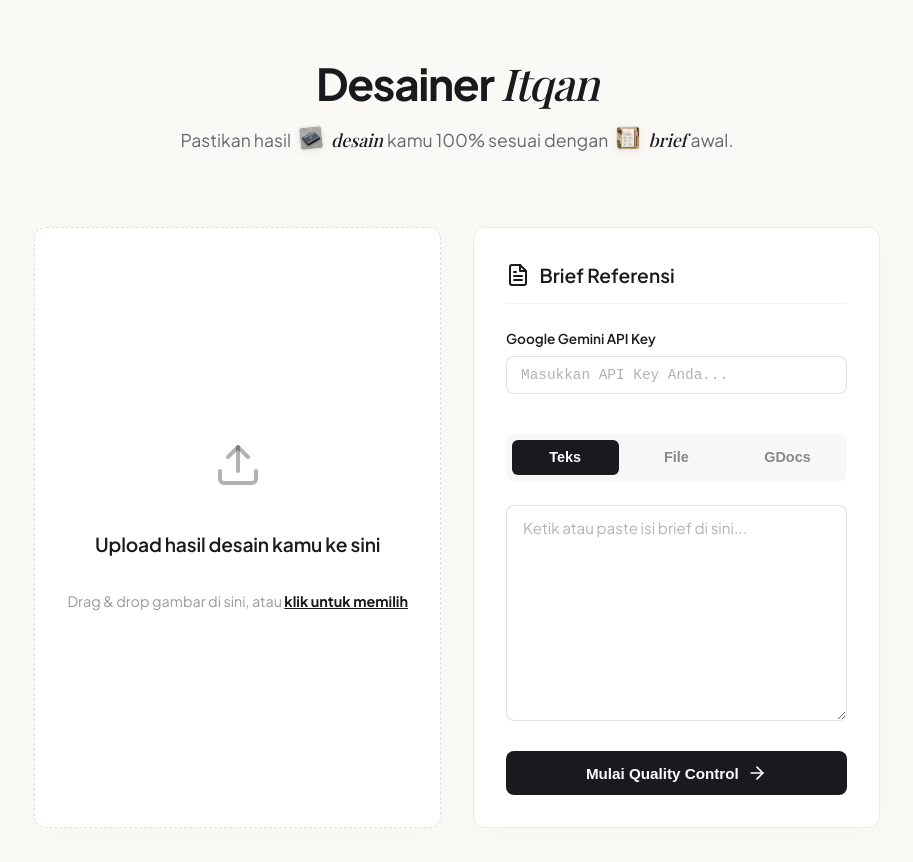
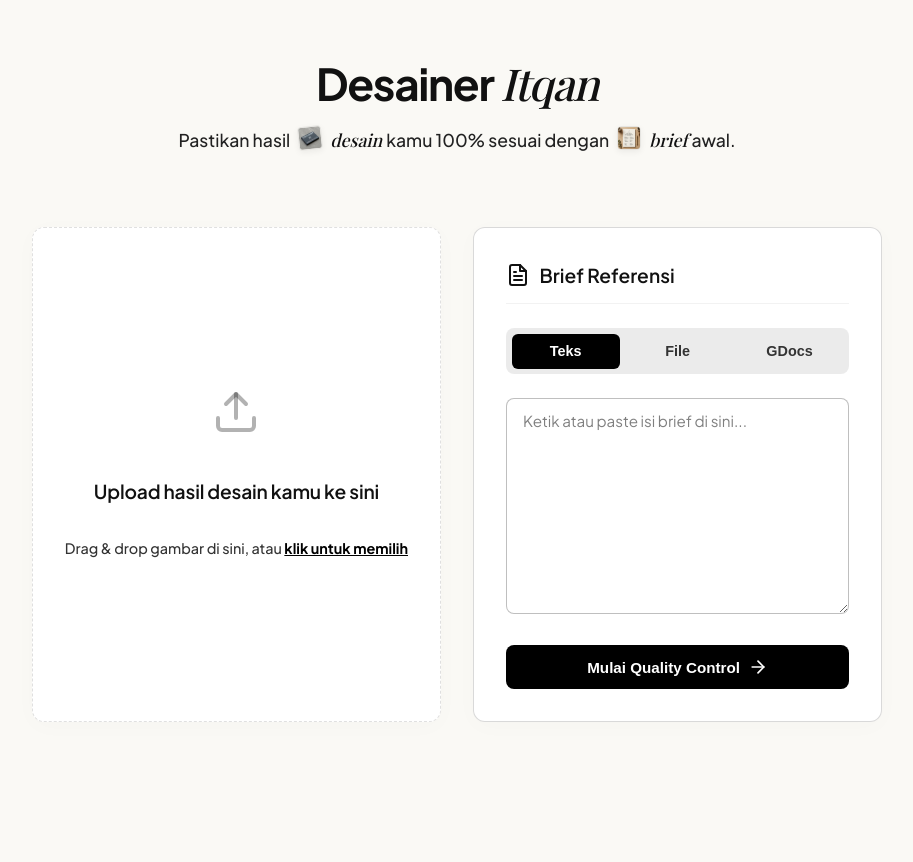
Before and after one commit to revandarizky/desainer-itqan, a Next.js app: page / in a window 1280 px wide. Shown: the top 862 px of the page, without its empty margins (183-1096 px from the left). After the commit the page ends 800 px from the top, so only its background shows below. Built offline with nearby package versions, Linux system fonts and the light colour scheme.

Commit message:
fix: remove API key input from UI, rely on server env variables, and overhaul layout styling for high contrast and bold text legibility

```diff
--- a/src/app/globals.css
+++ b/src/app/globals.css
@@ -1,15 +1,15 @@
 :root {
   --background: #FAF9F5; /* Warm off-white paper background */
-  --foreground: #1A1A1E; /* Dark charcoal text */
-  --primary: #1A1A1E; /* Flat dark charcoal primary */
-  --primary-hover: #3A3A40;
+  --foreground: #111111; /* Strong dark charcoal text */
+  --primary: #000000; /* Pure black primary */
+  --primary-hover: #222222;
   --surface: #FFFFFF; /* Clean white card panels */
-  --surface-border: rgba(0, 0, 0, 0.08); /* Subtle border for layout lines */
-  --success: #0F766E; /* Deep teal/emerald for success/ready states */
+  --surface-border: rgba(0, 0, 0, 0.15); /* Highly visible border for layout lines */
+  --success: #0D5C56; /* Strong teal/emerald for success/ready states */
   --success-bg: #F0FDFA;
-  --error: #B91C1C; /* Elegant crimson for error/revision warning */
+  --error: #991B1B; /* Rich crimson for error/revision warning */
   --error-bg: #FEF2F2;
-  --warning: #D97706;
+  --warning: #B45309;
   --warning-bg: #FEF3C7;
   --radius-md: 8px;
   --radius-lg: 12px;
@@ -87,7 +87,7 @@ body {
 textarea, input[type="text"], input[type="file"] {
   width: 100%;
   background: #FFFFFF;
-  border: 1px solid rgba(0, 0, 0, 0.12);
+  border: 1px solid rgba(0, 0, 0, 0.25);
   color: var(--foreground);
   padding: 12px 16px;
   border-radius: var(--radius-md);
@@ -99,11 +99,11 @@ textarea, input[type="text"], input[type="file"] {
 textarea:focus, input[type="text"]:focus {
   outline: none;
   border-color: var(--primary);
-  box-shadow: 0 0 0 2px rgba(26, 26, 30, 0.05);
+  box-shadow: 0 0 0 2px rgba(0, 0, 0, 0.05);
 }
 
 textarea::placeholder, input::placeholder {
-  color: rgba(0, 0, 0, 0.3);
+  color: rgba(0, 0, 0, 0.5);
 }
 
 /* Custom Scrollbar */
--- a/src/app/page.js
+++ b/src/app/page.js
@@ -23,26 +23,8 @@ const renderFormattedText = (text, type) => {
 };
 
 export default function Home() {
-  const [apiKey, setApiKey] = useState("");
   const [imageFile, setImageFile] = useState(null);
   const [imagePreview, setImagePreview] = useState(null);
-
-  // Load API key from localStorage on mount
-  useEffect(() => {
-    if (typeof window !== "undefined") {
-      const savedKey = localStorage.getItem("gemini_api_key");
-      if (savedKey) {
-        setApiKey(savedKey);
-      }
-    }
-  }, []);
-
-  const handleApiKeyChange = (value) => {
-    setApiKey(value);
-    if (typeof window !== "undefined") {
-      localStorage.setItem("gemini_api_key", value);
-    }
-  };
 
   const [activeTab, setActiveTab] = useState("text"); // text, link, file
   const [briefText, setBriefText] = useState("");
@@ -116,7 +98,6 @@ export default function Home() {
     try {
       const formData = new FormData();
       formData.append("image", imageFile);
-      formData.append("apiKey", apiKey.trim());
       formData.append("briefType", activeTab);
 
       if (activeTab === "text") {
@@ -212,16 +193,6 @@ export default function Home() {
                 Brief Referensi
               </h2>
 
-              <div className={styles.apiKeyGroup}>
-                <label className={styles.apiKeyLabel}>Google Gemini API Key</label>
-                <input
-                  type="password"
-                  className={styles.apiKeyInput}
-                  placeholder="Masukkan API Key Anda..."
-                  value={apiKey}
-                  onChange={(e) => handleApiKeyChange(e.target.value)}
-                />
-              </div>
 
               <div className={styles.tabs}>
                 <button
--- a/src/app/page.module.css
+++ b/src/app/page.module.css
@@ -22,8 +22,8 @@
 
 .subtitle {
   font-size: 1.1rem;
-  color: rgba(26, 26, 30, 0.65);
-  font-weight: 400;
+  color: #222222;
+  font-weight: 500;
   line-height: 1.6;
   max-width: 600px;
   margin: 0 auto;
@@ -101,35 +101,7 @@
   color: var(--foreground);
 }
 
-/* API Key Section */
-.apiKeyGroup {
-  display: flex;
-  flex-direction: column;
-  gap: 0.4rem;
-  margin-bottom: 0.5rem;
-}
 
-.apiKeyLabel {
-  font-size: 0.85rem;
-  font-weight: 600;
-  color: var(--foreground);
-}
-
-.apiKeyInput {
-  background: #FFFFFF;
-  border: 1px solid rgba(0, 0, 0, 0.12);
-  padding: 10px 14px;
-  border-radius: var(--radius-md);
-  font-size: 0.9rem;
-  font-family: monospace;
-  color: var(--foreground);
-}
-
-.apiKeyInput:focus {
-  outline: none;
-  border-color: var(--primary);
-  box-shadow: 0 0 0 2px rgba(0, 0, 0, 0.05);
-}
 
 /* Image Upload Dropzone */
 .dropzonePanel {
@@ -171,12 +143,14 @@
 
 .uploadSubtitle {
   font-size: 0.9rem;
-  color: rgba(0, 0, 0, 0.4);
+  color: #333333;
+  font-weight: 500;
 }
 
 .uploadSubtitle strong {
-  color: var(--foreground);
+  color: #000000;
   text-decoration: underline;
+  font-weight: 700;
 }
 
 .imagePreview {
@@ -219,7 +193,7 @@
 .tabs {
   display: flex;
   gap: 0.25rem;
-  background: rgba(0, 0, 0, 0.03);
+  background: rgba(0, 0, 0, 0.08);
   padding: 0.35rem;
   border-radius: var(--radius-md);
 }
@@ -229,7 +203,7 @@
   padding: 0.6rem 1rem;
   border: none;
   background: transparent;
-  color: rgba(0, 0, 0, 0.45);
+  color: #333333;
   border-radius: 6px;
   cursor: pointer;
   font-weight: 600;
@@ -239,7 +213,7 @@
 
 .tabActive {
   background: var(--primary);
-  color: white;
+  color: #FFFFFF;
 }
 
 .tabContent {
@@ -247,12 +221,12 @@
 }
 
 .briefFileDropzone {
-  border: 1px dashed rgba(0, 0, 0, 0.12);
+  border: 1px dashed rgba(0, 0, 0, 0.25);
   border-radius: var(--radius-md);
   padding: 1.25rem;
   text-align: center;
   cursor: pointer;
-  background: #FAF9F5;
+  background: #FFFFFF;
   display: flex;
   align-items: center;
   justify-content: center;
@@ -262,11 +236,11 @@
 
 .briefFileDropzone:hover {
   border-color: var(--primary);
-  background: #FFFFFF;
+  background: #FAF9F5;
 }
 
 .briefUploadIcon {
-  color: rgba(0, 0, 0, 0.3);
+  color: #333333;
   transition: color 0.2s;
 }
 
@@ -276,22 +250,11 @@
 
 .briefUploadText {
   font-size: 0.9rem;
-  color: rgba(0, 0, 0, 0.6);
-  font-weight: 500;
+  color: #111111;
+  font-weight: 600;
   text-overflow: ellipsis;
   overflow: hidden;
   white-space: nowrap;
-}
-
-/* API Key Section */
-.apiKeyGroup {
-  margin-bottom: 1rem;
-}
-
-.apiKeyInput {
-  background: #FFFFFF;
-  border: 1px solid rgba(0, 0, 0, 0.12);
-  font-family: monospace;
 }
 
 /* Results Panel */
```
